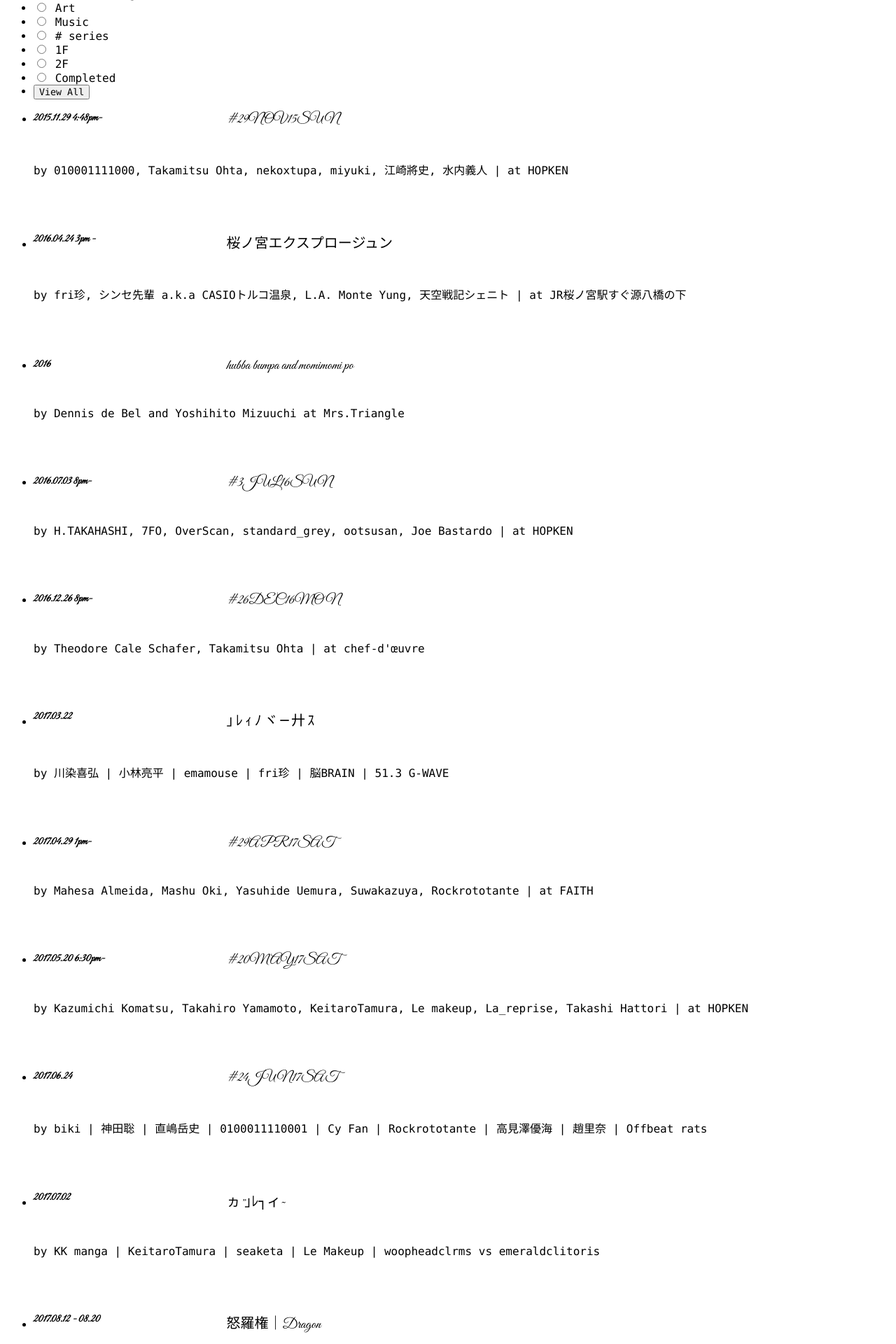
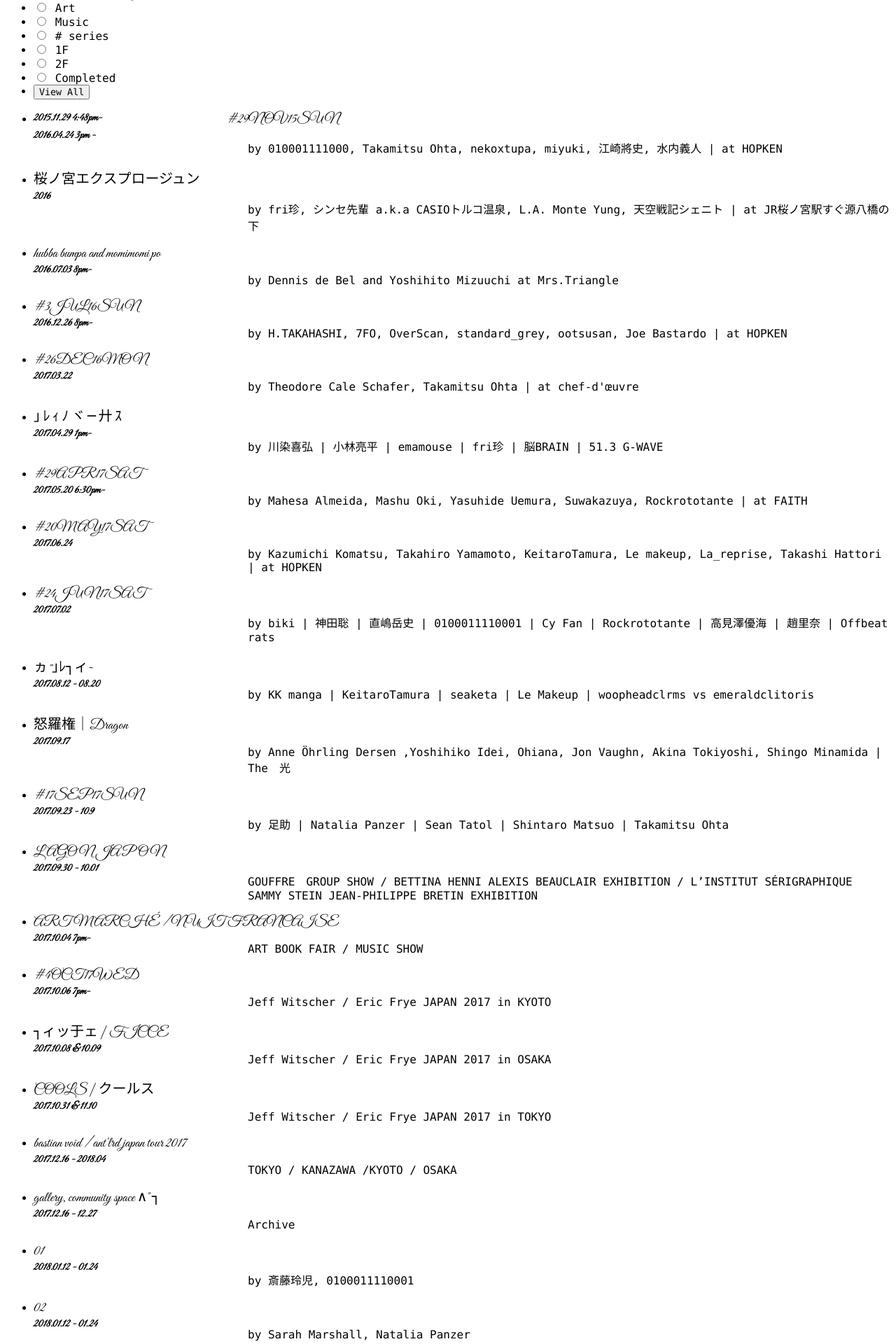
Before and after one commit to verygois/vg.pe.hu, a PHP site: page /show/index.php in a window 1280 px wide. Shown: the part 47-1967 px from the top of the page at 70% size. Run offline with PHP 8.4, Linux system fonts and the light colour scheme; some libraries are stand-ins or nearby versions.

Commit message:
Update index.php

```diff
--- a/show/index.php
+++ b/show/index.php
@@ -72,8 +72,8 @@ $("#menu").load("/cv/menu.html");
   pointer-events: none;
 }
 .list p {
-  width:100%;
-  padding:2.5% 0 5%;
+  width:75%;
+  float:right;
  }
 </style>
 </head>
```
